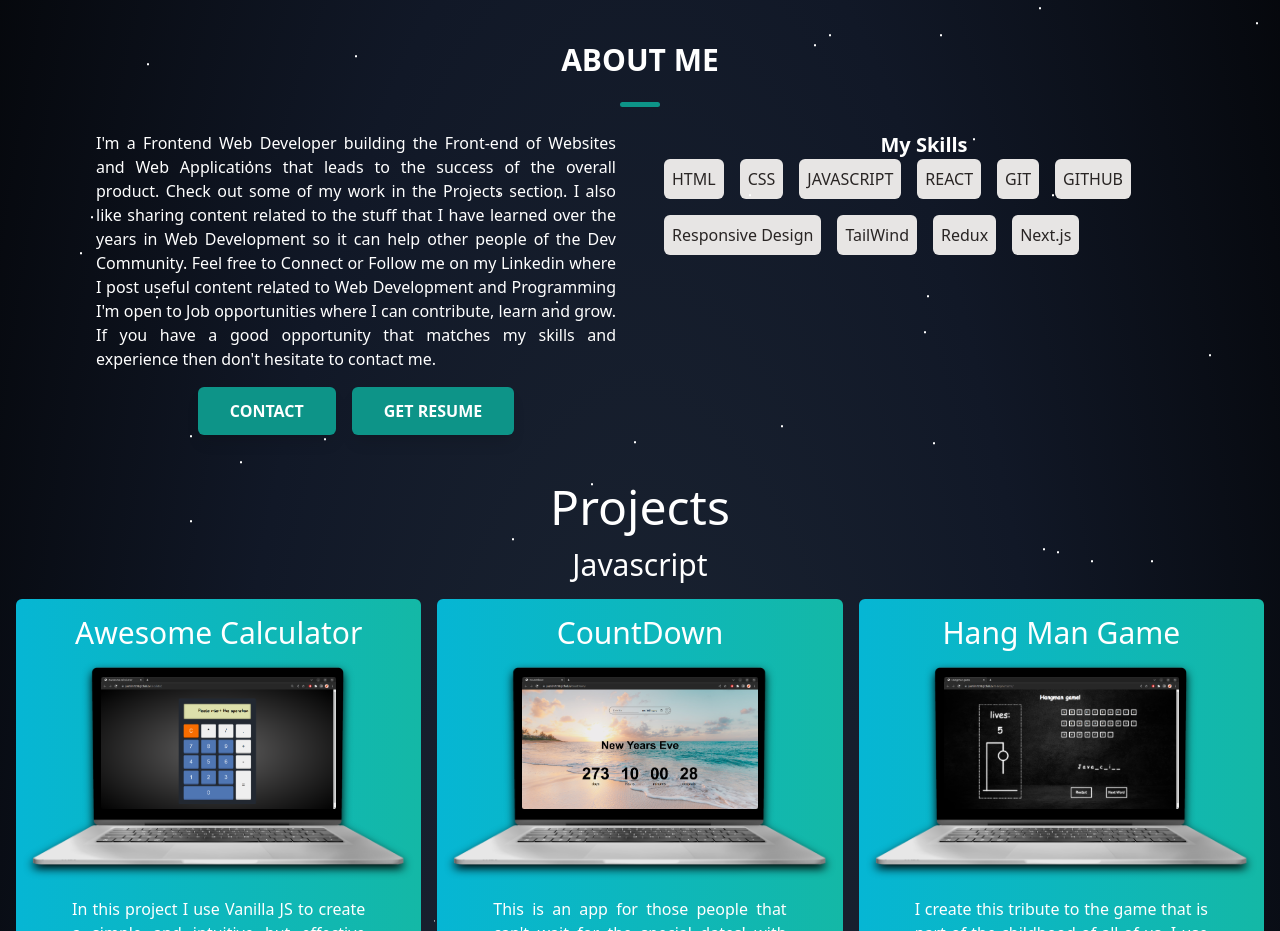
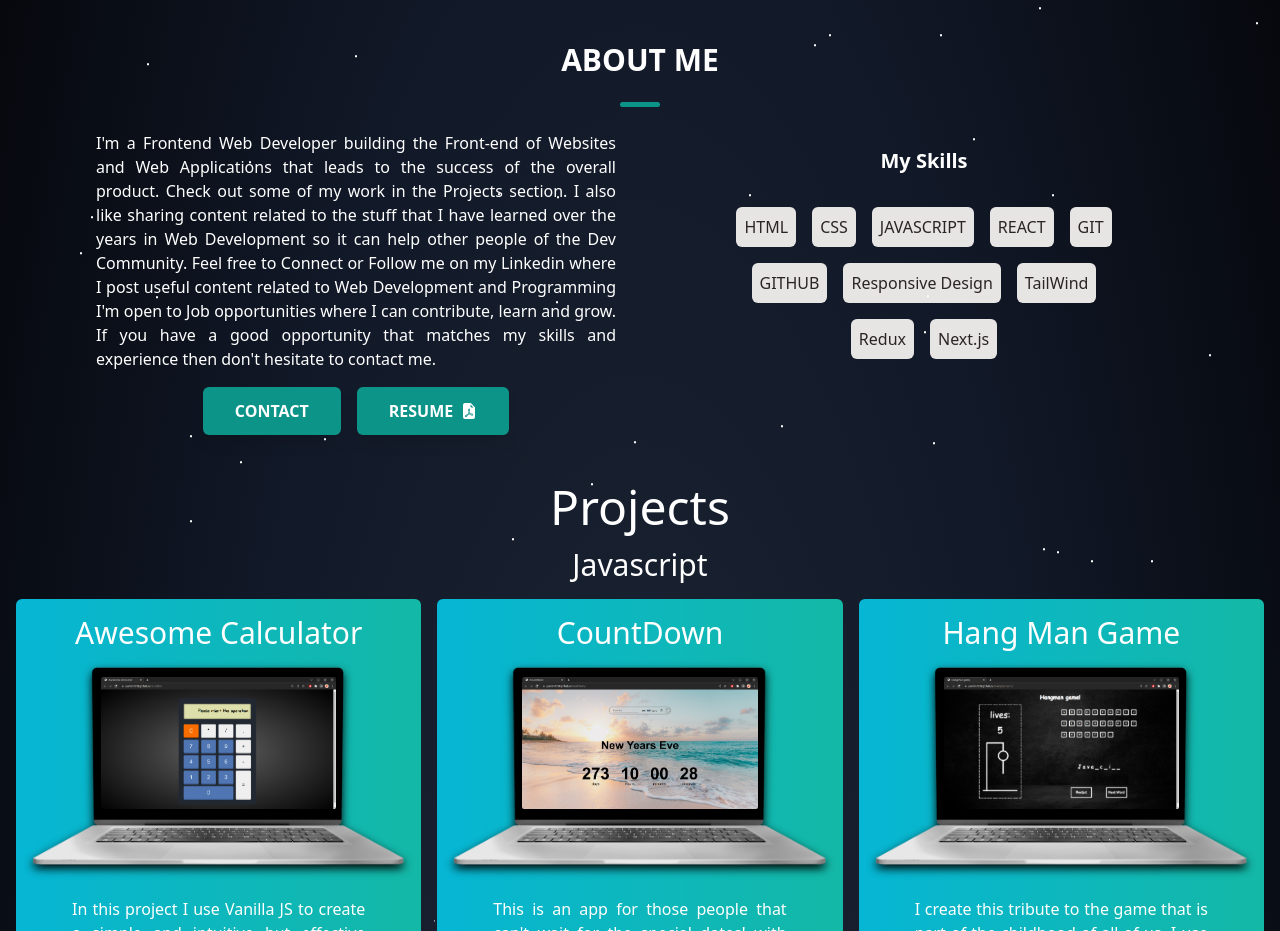
Before and after one commit to juandre1298/portfolio, a Next.js app: page / in a window 1280 px wide. Shown: the part 840-1771 px from the top of the page. Built offline with nearby package versions, Linux system fonts and the light colour scheme.

Commit message:
feature of download CV added

```diff
--- a/package.json
+++ b/package.json
@@ -16,6 +16,7 @@
     "react": "18.2.0",
     "react-dom": "18.2.0",
     "react-icons": "^4.8.0",
+    "react-pdf": "^6.2.2",
     "react-scroll": "^1.8.9"
   },
   "devDependencies": {
--- a/src/components/About.js
+++ b/src/components/About.js
@@ -1,5 +1,6 @@
 import React from "react";
 import { Link } from "react-scroll/modules";
+import { BsFillFileEarmarkPdfFill } from "react-icons/bs";
 
 export const About = () => {
   const skills = [
@@ -49,14 +50,19 @@ export const About = () => {
                 Contact
               </Link>
             </button>
-            <button className="bg-yellow-400 py-3 px-6 md:px-8  rounded-md font-bold uppercase shadow-lg dark:bg-teal-600 z-10">
-              Get Resume
-            </button>
+            <a
+              href="/tecCVJuanASalas.pdf"
+              download="CV_JuanAndresSalas"
+              className="bg-yellow-400 py-3 px-6 md:px-8  rounded-md font-bold uppercase shadow-lg dark:bg-teal-600 z-10 flex gap-2 justify-center items-center"
+            >
+              <span>Resume</span>
+              <BsFillFileEarmarkPdfFill />
+            </a>
           </div>
         </div>
         <div className="md:w-1/2">
-          <h2 className="text-center text-xl font-bold">My Skills</h2>
-          <ul className="flex flex-wrap gap-4 mx-4">
+          <h2 className="text-center text-xl font-bold py-4">My Skills</h2>
+          <ul className="flex flex-wrap gap-4 mx-16 justify-center py-4">
             {skills.map((e) => (
               <div
                 key={e}
--- a/src/components/Contact.js
+++ b/src/components/Contact.js
@@ -1,6 +1,6 @@
 import React, { useRef } from "react";
 import emailjs from "@emailjs/browser";
-
+/* installed @emailjs/browser */
 export const Contact = () => {
   const form = useRef();
 
```
Also changed, not shown: pw.txt, 2 other files (tests, documents, lock files or other folders).
